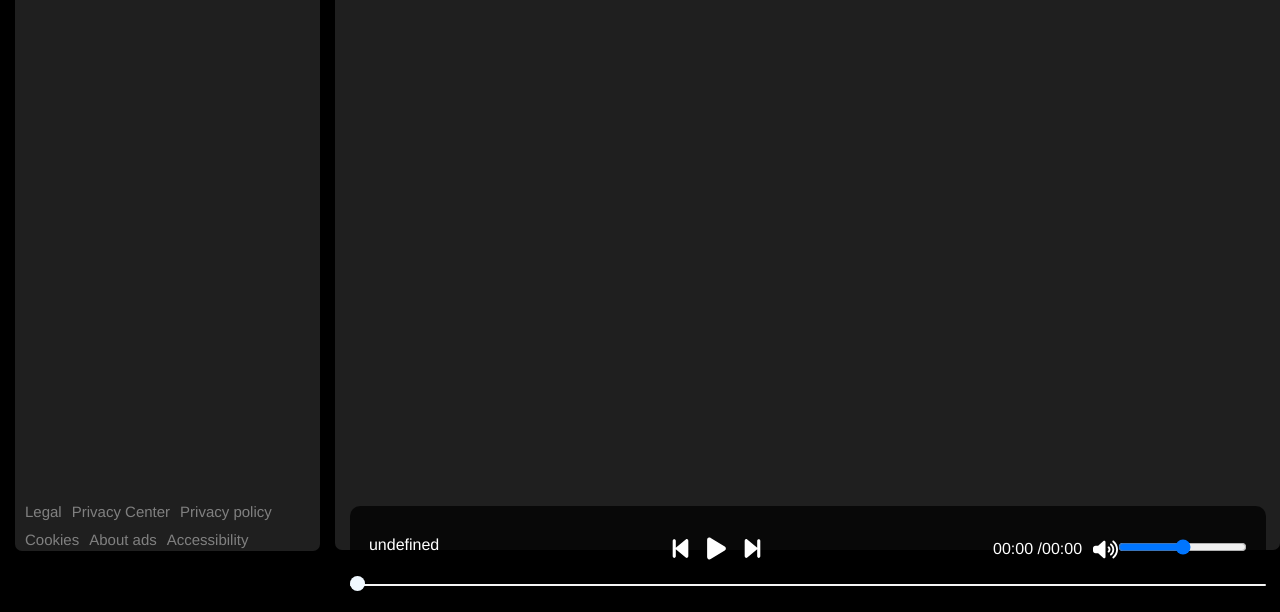
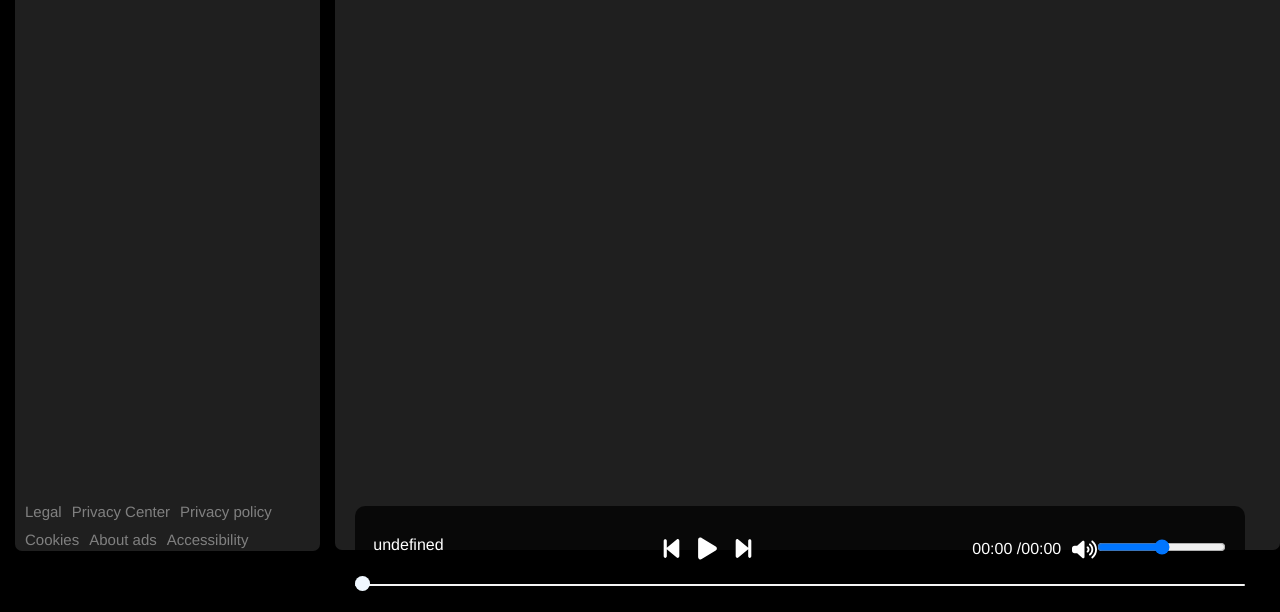
Before and after one commit to SIYAPARI/Spotify_clone, a plain HTML site: page index.html in a window 1280 px wide. Shown: the part 188-800 px from the top of the page. Drawn offline with Linux system fonts and the light colour scheme; no server answers.

Commit message:
changes in playbar

```diff
--- a/css/style.css
+++ b/css/style.css
@@ -168,6 +168,22 @@ body {
     overflow-y:auto ;
 
 }
+::-webkit-scrollbar {
+    width: 10px; /* Adjust scrollbar width */
+}
+::-webkit-scrollbar-thumb:hover {
+    background: #888; /* Color on hover */
+}
+
+::-webkit-scrollbar-track {
+    background: #1e1e1e; /* Track color */
+    border-radius: 5px;
+}
+
+::-webkit-scrollbar-thumb {
+    background: #555; /* Scrollbar thumb color */
+    border-radius: 5px;
+}
 
 .spotify-playlist {
     padding: 15px;
@@ -262,15 +278,17 @@ body {
 
 .playbar{
     position:fixed;
+    right:35px;
     bottom: 20px;
     background-color: rgba(0, 0, 0, 0.717);
-    width:70vw;
+    width:68vw;
     padding:10px;
     height:66px;
     display: flex;
     justify-content: center;
     gap:10px !important;
     border-radius: 10px;
+    z-index:1000;
 }
 .playbar .abovebar .song-info{
     width:250px;
@@ -305,7 +323,7 @@ body {
 
 }
 .songs-list ul li .info{
-    font-size:18px;
+    font-size:16px;
 }
 .info div{
     text-align: left;
@@ -506,4 +524,7 @@ body {
         padding:0px;
         max-height:65vh;
     }
+    .loginBtn{
+        margin-right:10px;
+    }
 }
```
